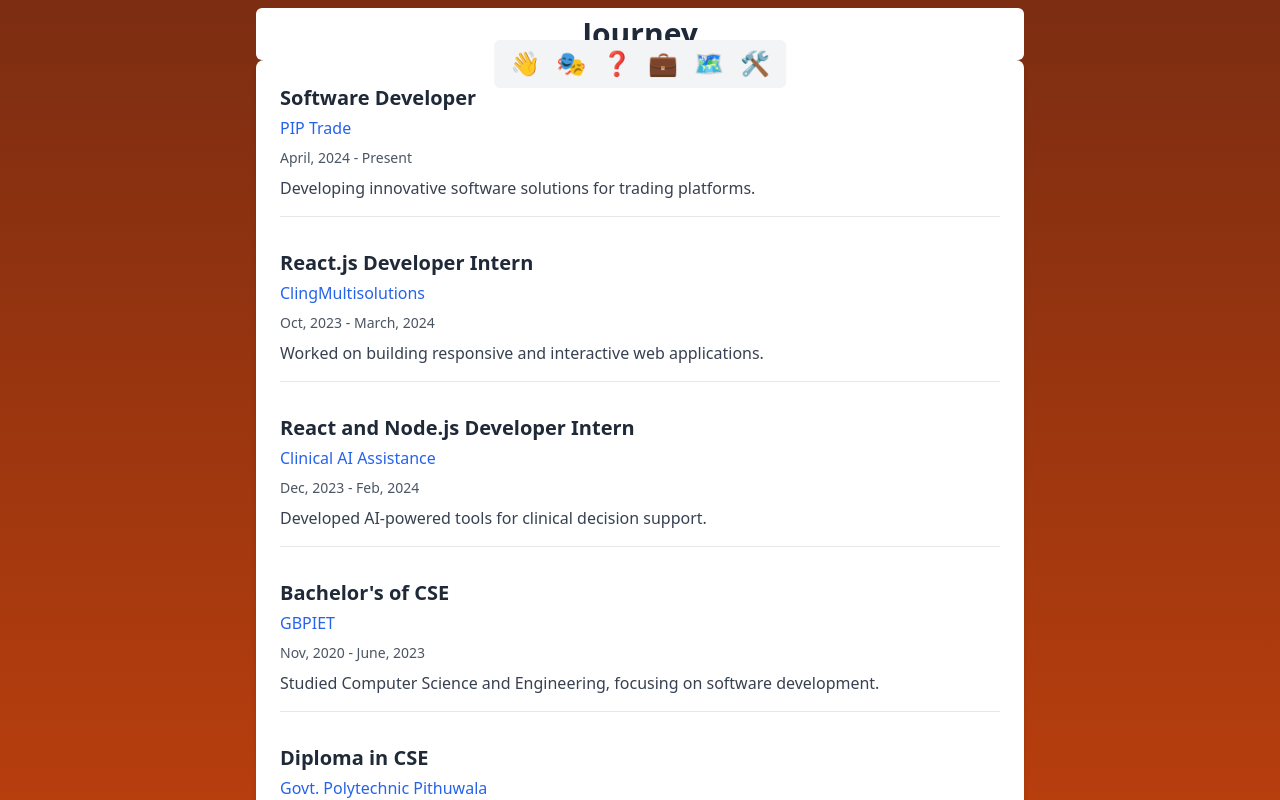
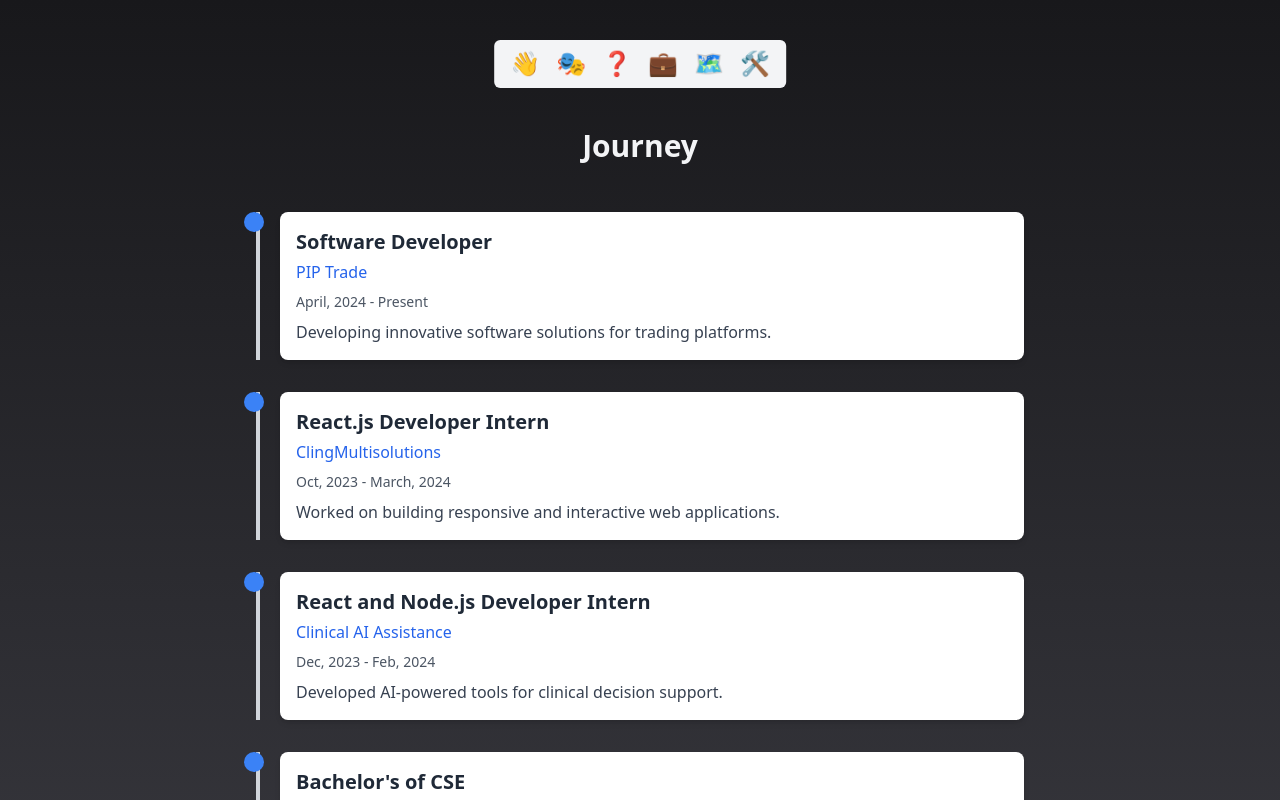
Before and after one commit to DivyanshIndia/Ecosystem, a Next.js app: page /portfolio in a window 1280 px wide. Both pictures are taken after a click on the element "🗺️". Shown: the top 800 px of the page. Built offline with nearby package versions, Linux system fonts and the light colour scheme.

Commit message:
ui finished

```diff
--- a/app/portfolio/page.tsx
+++ b/app/portfolio/page.tsx
@@ -22,7 +22,7 @@ const Page = () => {
   const [activeIndex, setActiveIndex] = useState(0);
 
   return (
-    <div className="bg-gradient-to-b from-orange-900 to-orange-700 min-h-screen">
+    <div className="bg-gradient-to-b from-zinc-900 to-zinc-700 min-h-screen">
       <nav className="flex justify-center bg-gray-100 dark:bg-zinc-800 rounded-md p-2 mb-4 absolute top-10 left-1/2 transform -translate-x-1/2">
         {components.map(({ icon }, index) => (
           <div
--- a/components/Journey.tsx
+++ b/components/Journey.tsx
@@ -1,6 +1,7 @@
 "use client"
 import React from "react";
 import Link from "next/link";
+import { motion } from "framer-motion";
 
 interface JourneyItem {
   title: string;
@@ -54,27 +55,45 @@ const JOURNEY_ITEMS: JourneyItem[] = [
   },
 ];
 
-const JourneyItem: React.FC<JourneyItem> = ({ title, company, company_link, start_date, end_date, description }) => (
-  <div className="mb-8 border-b border-gray-200 pb-4">
-    <h3 className="text-xl font-bold text-gray-800 mb-1">{title}</h3>
-    <Link href={company_link} className="text-blue-600 hover:text-blue-800 transition-colors duration-300 mb-2 inline-block">
-      {company}
-    </Link>
-    <p className="text-sm text-gray-600 mb-2">{start_date} - {end_date}</p>
-    <p className="text-gray-700">{description}</p>
-  </div>
+const JourneyItem: React.FC<JourneyItem & { index: number }> = ({
+  title, company, company_link, start_date, end_date, description, index
+}) => (
+  <motion.div
+    initial={{ opacity: 0, x: -50 }}
+    animate={{ opacity: 1, x: 0 }}
+    transition={{ duration: 0.5, delay: index * 0.1 }}
+    className="mb-8 relative"
+  >
+    <div className="absolute left-0 w-1 h-full bg-gray-300 dark:bg-gray-700" />
+    <div className="ml-6 relative">
+      <div className="absolute -left-9 top-0 w-5 h-5 rounded-full bg-blue-500 dark:bg-blue-400" />
+      <div className="bg-white dark:bg-zinc-800 p-4 rounded-lg shadow-md">
+        <h3 className="text-xl font-bold text-gray-800 dark:text-gray-200 mb-1">{title}</h3>
+        <Link href={company_link} className="text-blue-600 dark:text-blue-400 hover:text-blue-800 dark:hover:text-blue-300 transition-colors duration-300 mb-2 inline-block">
+          {company}
+        </Link>
+        <p className="text-sm text-gray-600 dark:text-gray-400 mb-2">{start_date} - {end_date}</p>
+        <p className="text-gray-700 dark:text-gray-300">{description}</p>
+      </div>
+    </div>
+  </motion.div>
 );
 
 const Journey: React.FC = () => {
   return (
-    <div className="min-h-screen w-full  py-2 px-4  font-sans">
-      <div className="max-w-3xl mx-auto">
-        <h2 className="text-3xl font-bold text-center  text-gray-800 py-2 rounded-md bg-white">
-          Journey
-        </h2>
-        <div className="bg-white shadow-md rounded-lg p-6">
+    <div className="min-h-screen w-full py-16 px-4 font-sans">
+      <div className="max-w-3xl mx-auto pt-16">
+        <motion.h2
+          initial={{ opacity: 0, y: -20 }}
+          animate={{ opacity: 1, y: 0 }}
+          transition={{ duration: 0.5 }}
+          className="text-3xl font-bold text-center text-gray-100 dark:text-gray-200 mb-12"
+        >
+           Journey
+        </motion.h2>
+        <div className="relative">
           {JOURNEY_ITEMS.map((item, index) => (
-            <JourneyItem key={index} {...item} />
+            <JourneyItem key={index} {...item} index={index} />
           ))}
         </div>
       </div>
--- a/components/Projects.tsx
+++ b/components/Projects.tsx
@@ -21,7 +21,7 @@ const projects: Project[] = [
 
 const ProjectCard: React.FC<Project> = ({ title, description, icon }) => (
   <motion.div
-    className="bg-white dark:bg-zinc-800 rounded-lg overflow-hidden shadow-md hover:shadow-lg transition-shadow duration-300 ease-in-out"
+    className="bg-white/90 dark:bg-zinc-800 rounded-lg overflow-hidden shadow-md hover:shadow-lg transition-shadow duration-300 ease-in-out"
     whileHover={{ y: -5 }}
     initial={{ opacity: 0, y: 20 }}
     animate={{ opacity: 1, y: 0 }}
@@ -47,7 +47,7 @@ const Projects: React.FC = () => {
     <div className="min-h-screen w-full py-16 px-4 sm:px-6 lg:px-8 font-sans">
       <div className="max-w-7xl mx-auto pt-16">
         <h2 className="text-3xl font-bold text-center mb-12 text-gray-100 dark:text-gray-200">
-          My Projects
+           Projects
         </h2>
         <div className="grid grid-cols-1 sm:grid-cols-2 lg:grid-cols-3 xl:grid-cols-4 gap-8">
           {projects.map((project, index) => (
--- a/components/Skills.tsx
+++ b/components/Skills.tsx
@@ -1,6 +1,7 @@
 "use client"
 import React from "react";
 import Image from 'next/image';
+import { motion } from "framer-motion";
 
 interface Skill {
     name: string;
@@ -51,8 +52,13 @@ const skills: Skill[] = [
     },
 ];
 
-const SkillCard: React.FC<Skill> = ({ name, description, imageUrl }) => (
-    <div className="bg-white rounded-lg overflow-hidden shadow-md hover:shadow-lg transition-shadow duration-300 ease-in-out">
+const SkillCard: React.FC<Skill & { index: number }> = ({ name, description, imageUrl, index }) => (
+    <motion.div
+        className="bg-white dark:bg-zinc-800 rounded-lg overflow-hidden shadow-md hover:shadow-lg transition-shadow duration-300 ease-in-out"
+        initial={{ opacity: 0, y: 20 }}
+        animate={{ opacity: 1, y: 0 }}
+        transition={{ duration: 0.5, delay: index * 0.1 }}
+    >
         <div className="p-6">
             <div className="w-16 h-16 mb-4 mx-auto">
                 <Image
@@ -63,22 +69,27 @@ const SkillCard: React.FC<Skill> = ({ name, description, imageUrl }) => (
                     className="w-full h-full object-contain"
                 />
             </div>
-            <h3 className="text-xl font-bold mb-2 text-gray-800 text-center">{name}</h3>
-            <p className="text-gray-600 mb-4 text-center text-sm">{description}</p>
+            <h3 className="text-xl font-bold mb-2 text-gray-800 dark:text-gray-200 text-center">{name}</h3>
+            <p className="text-gray-600 dark:text-gray-400 mb-4 text-center text-sm">{description}</p>
         </div>
-    </div>
+    </motion.div>
 );
 
 const Skills: React.FC = () => {
     return (
-        <div className="min-h-screen w-full  py-16 px-4 sm:px-6 lg:px-8 font-sans">
-            <div className="max-w-7xl mx-auto">
-                <h2 className="text-3xl font-bold text-center mb-12 py-2 rounded-md bg-white ">
+        <div className="min-h-screen w-full py-16 px-4 sm:px-6 lg:px-8 font-sans">
+            <div className="max-w-7xl mx-auto pt-16">
+                <motion.h2
+                    className="text-3xl font-bold text-center mb-12 text-gray-100 dark:text-gray-200"
+                    initial={{ opacity: 0, y: -20 }}
+                    animate={{ opacity: 1, y: 0 }}
+                    transition={{ duration: 0.5 }}
+                >
                     Skills
-                </h2>
+                </motion.h2>
                 <div className="grid grid-cols-1 sm:grid-cols-2 lg:grid-cols-3 xl:grid-cols-4 gap-8">
                     {skills.map((skill, index) => (
-                        <SkillCard key={index} {...skill} />
+                        <SkillCard key={index} {...skill} index={index} />
                     ))}
                 </div>
             </div>
```
